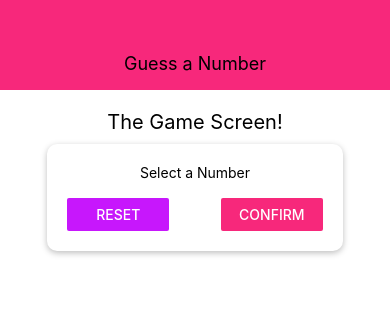
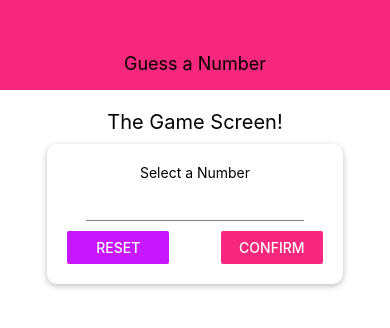
Before and after one commit to 1997808/reactnative_learn_3, a React Native app: screen / in a window 390 px wide. Shown: the top 328 px of the page. Built offline with nearby package versions, Linux system fonts and the light colour scheme.

Commit message:
input component

```diff
--- /dev/null
+++ b/components/Input.js
@@ -0,0 +1,17 @@
+import React from 'react'
+import { TextInput, StyleSheet } from 'react-native'
+
+const Input = props =>  {
+ return <TextInput {...props} style={{...styles.input, ...props.style}}/>
+}
+
+const styles = StyleSheet.create({
+  input: {
+    height: 30,
+    borderBottomColor: 'grey',
+    borderBottomWidth: 1,
+    marginVertical: 10
+  }
+})
+
+export default Input
--- a/screens/StartGameScreen.js
+++ b/screens/StartGameScreen.js
@@ -2,6 +2,7 @@
 import { View, Text, StyleSheet, TextInput, Button } from 'react-native'
 
 import Card from '../components/Card'
+import Input from '../components/Input'
 import Colors from '../constants/Colors'
 
 const StartGameScreen = props =>  {
@@ -10,7 +11,7 @@
       <Text style={styles.title}>The Game Screen!</Text>
       <Card style={styles.inputContainer}>
         <Text>Select a Number</Text>
-        <TextInput />
+        <Input style={styles.input} blurOnSubmit autoCapitalize="none" autoCorrect="false" keyboardType="number-pad" maxLength={2}/>
         <View style={styles.buttonContainer}>
           <View style={styles.button} >
             <Button title="Reset" onPress={() => {}} color={Colors.secondary}/>
@@ -51,6 +52,11 @@
   button: {
     width: '40%'
   },
+
+  input: {
+    minWidth: '20%',
+    textAlign: 'center'
+  }
 })
 
 export default StartGameScreen
```
